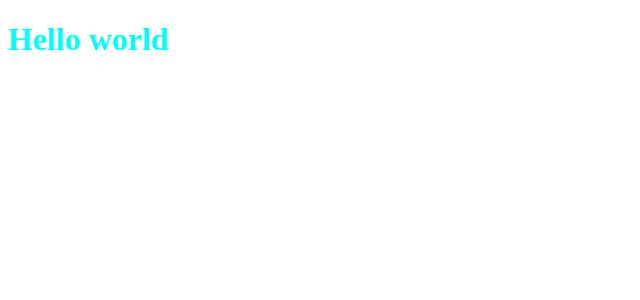
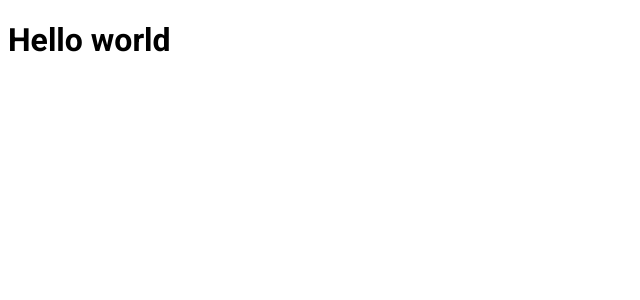
Before and after one commit to stanlino/ignews, a Next.js app: page / in a window 1280 px wide. Shown: the top 300 px of the page, without its empty margins (0-640 px from the left). Built offline with nearby package versions, Linux system fonts and the light colour scheme.

Commit message:
feat: add custom fonts

```diff
--- a/package.json
+++ b/package.json
@@ -11,7 +11,8 @@
   "dependencies": {
     "next": "12.1.6",
     "react": "18.1.0",
-    "react-dom": "18.1.0"
+    "react-dom": "18.1.0",
+    "sass": "^1.52.2"
   },
   "devDependencies": {
     "@types/node": "^17.0.38",
--- /dev/null
+++ b/src/pages/_document.tsx
@@ -0,0 +1,24 @@
+import Document, {
+  Head,
+  Html,
+  Main,
+  NextScript
+} from "next/document";
+
+export default class MyDocument extends Document {
+  render() {
+    return (
+      <Html>
+        <Head>
+          <link rel="preconnect" href="https://fonts.googleapis.com" />
+          <link rel="preconnect" href="https://fonts.gstatic.com" />
+          <link href="https://fonts.googleapis.com/css2?family=Roboto:wght@400;700;900&display=swap" rel="stylesheet" />
+        </Head>
+        <body>
+          <Main />
+          <NextScript />
+        </body>
+      </Html>
+    )
+  }
+}
--- a/src/pages/index.tsx
+++ b/src/pages/index.tsx
@@ -1,9 +1,15 @@
+import Head from 'next/head'
 import styles from '../styles/home.module.scss'
 
 export default function Home() {
   return (
-    <h1 className={styles.title}>
-      Hello world
-    </h1>
+    <>
+      <Head>
+        <title>Início | ig.news</title>
+      </Head>
+      <h1 className={styles.title}>
+        Hello world
+      </h1>
+    </>
   )
 }
--- a/src/styles/home.module.scss
+++ b/src/styles/home.module.scss
@@ -1,3 +1,3 @@
 .title {
-  color: aqua;
+  font-family: Roboto;
 }
```
Also changed, not shown: 1 other file (tests, documents, lock files or other folders).
